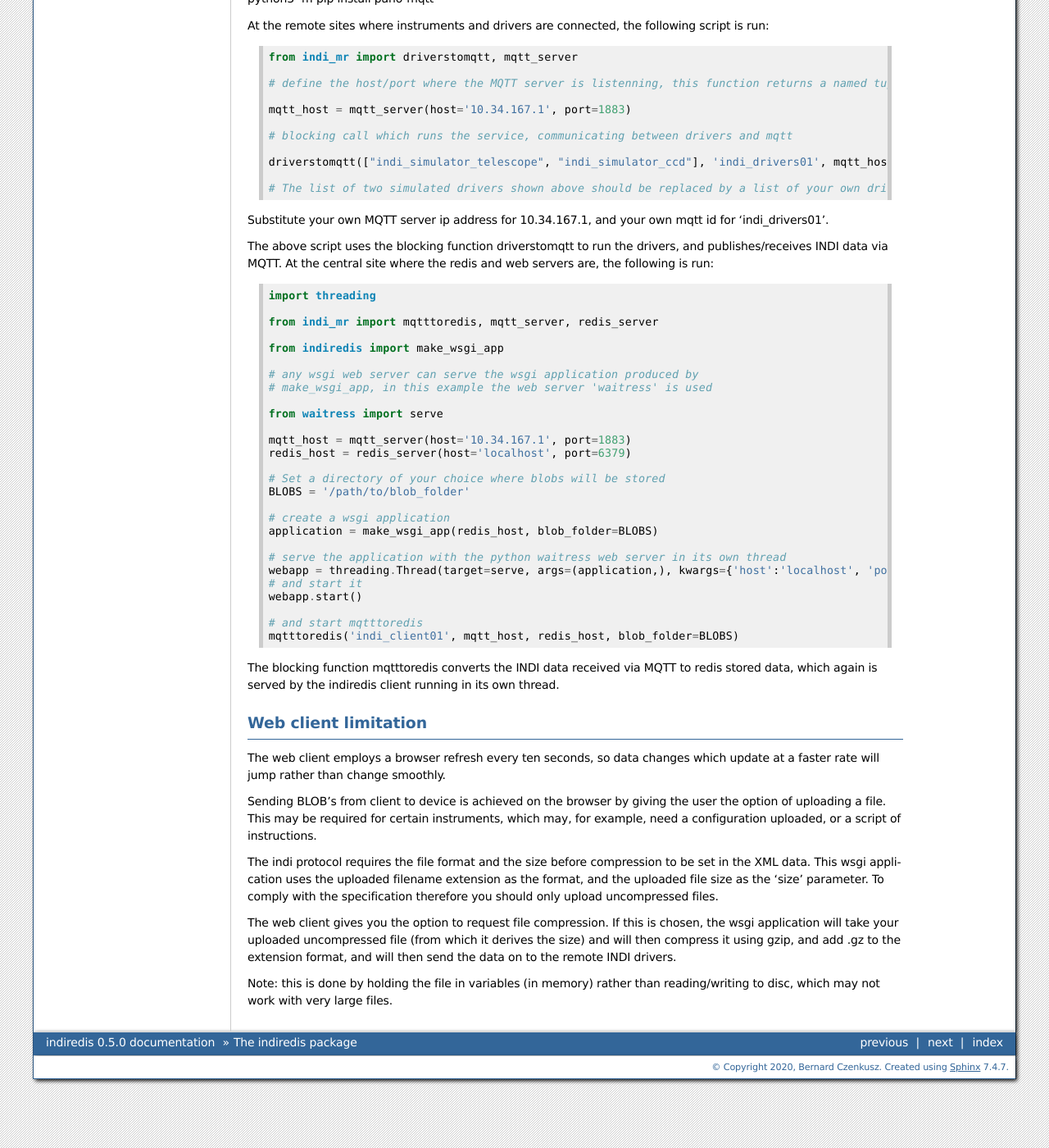
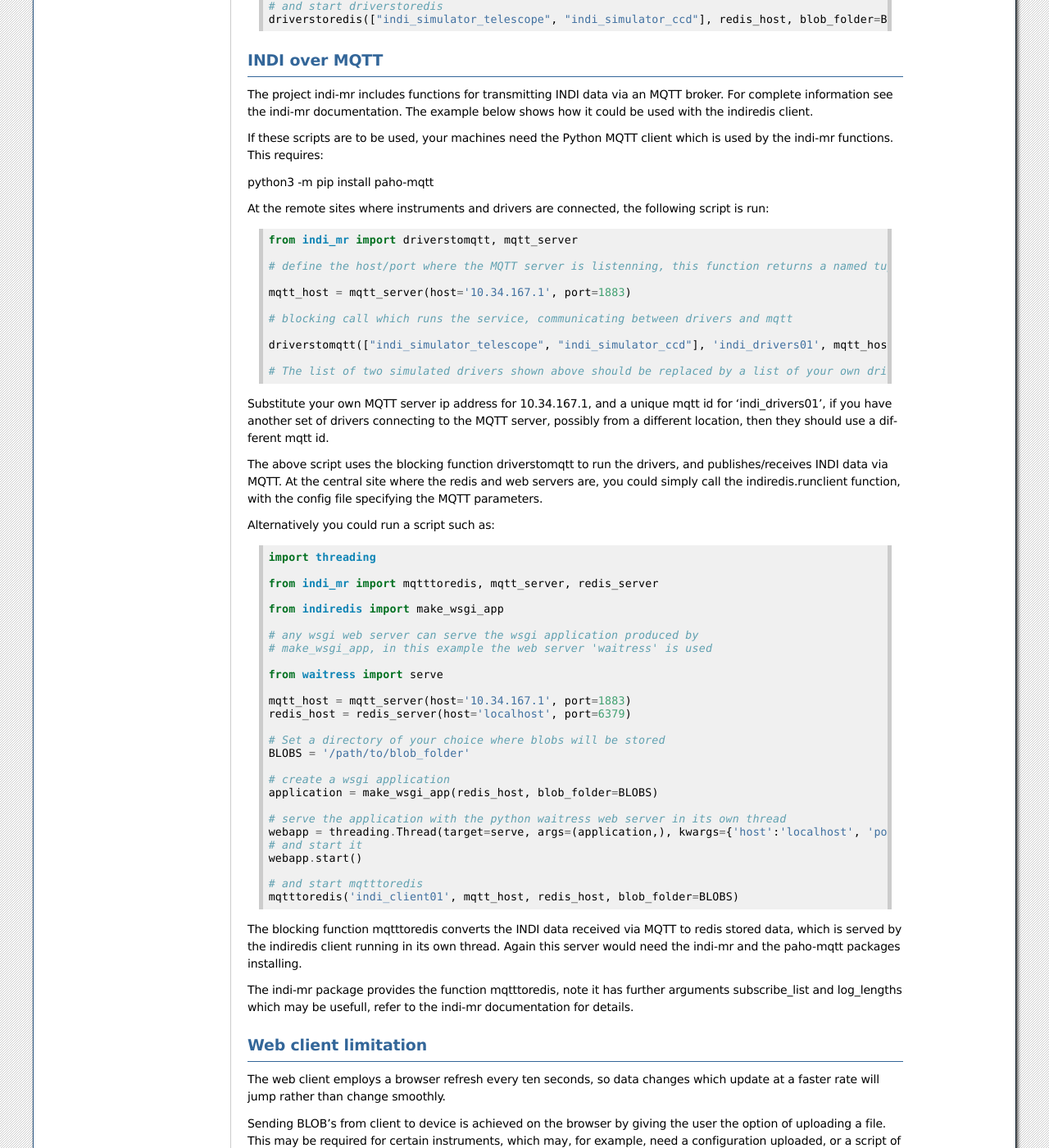
Before and after one commit to bernie-skipole/indi, a Sphinx documentation site: the page built from docs/source/usage/functions.rst, in a window 1280 px wide and 1400 px high, scrolled down 4613 px. Shown: the whole window at 82% size. Built offline with Sphinx 7.4.7, drawn with Linux system fonts in a browser that asks for light colours; some of the changed text lies outside the part shown.

Commit message:
further doc changes

```diff
--- a/docs/source/usage/functions.rst
+++ b/docs/source/usage/functions.rst
@@ -81,10 +81,24 @@
     host = localhost
     port = 8000
 
+    # only one of the following [INDI], [MQTT] or [DRIVERS] should
+    # be given. They are mutually exclusive.
+
     [INDI]
     # indi server host and port
     ihost = localhost
     iport = 7624
+
+    # [MQTT]
+    # mqtt server host, port and client id
+    # mhost = localhost
+    # mport = 1883
+    # mqtt_id = indi_client01
+
+    # [DRIVERS]
+    # a list of drivers, for example
+    # indi_simulator_telescope
+    # indi_simulator_ccd
 
     [REDIS]
     # redis server host and port
@@ -134,8 +148,8 @@
 .. autofunction:: indiredis.make_wsgi_app
 
 
-make_wsgi_app can be used if you want run your own web server in your own script, further examples are
-given below which can be adapted to your own system
+make_wsgi_app can be used if you want to run your own web server in your own script, further examples are
+given below which can be adapted to your own system.
 
 Open three terminals.
 
@@ -276,10 +290,15 @@
 
     # The list of two simulated drivers shown above should be replaced by a list of your own drivers.
 
-Substitute your own MQTT server ip address for 10.34.167.1, and your own mqtt id for 'indi_drivers01'.
+Substitute your own MQTT server ip address for 10.34.167.1, and a unique mqtt id for 'indi_drivers01',
+if you have another set of drivers connecting to the MQTT server, possibly from a different location,
+then they should use a different mqtt id.
 
 The above script uses the blocking function driverstomqtt to run the drivers, and publishes/receives
-INDI data via MQTT. At the central site where the redis and web servers are, the following is run::
+INDI data via MQTT. At the central site where the redis and web servers are, you could simply call
+the indiredis.runclient function, with the config file specifying the MQTT parameters.
+
+Alternatively you could run a script such as::
 
 
     import threading
@@ -311,8 +330,12 @@
     mqtttoredis('indi_client01', mqtt_host, redis_host, blob_folder=BLOBS)
 
 
-The blocking function mqtttoredis converts the INDI data received via MQTT to redis stored data, which again
-is served by the indiredis client running in its own thread.
+The blocking function mqtttoredis converts the INDI data received via MQTT to redis stored data, which is
+served by the indiredis client running in its own thread. Again this server would need the indi-mr and the
+paho-mqtt packages installing.
+
+The indi-mr package provides the function mqtttoredis, note it has further arguments subscribe_list
+and log_lengths which may be usefull, refer to the indi-mr documentation for details.
 
 
 Web client limitation
--- a/indiredis/__init__.py
+++ b/indiredis/__init__.py
@@ -21,7 +21,7 @@
 
 from waitress import serve
 
-from skipole import WSGIApplication, use_submit_list, skis, ServeFile
+from skipole import WSGIApplication, use_submit_list, skis, ServeFile, set_debug
 
 from indi_mr import tools, inditoredis, indi_server, redis_server, mqtttoredis, mqtt_server, driverstoredis
 
@@ -184,6 +184,8 @@
 
     skis_application = skis.makeapp()
     application.add_project(skis_application, url=skisurl)
+
+    #set_debug(True)
 
     return application
 
@@ -440,7 +442,7 @@
         hashedpasswordkey = 'hashedpassword'
     else:
         hashedpassword = None
-        hashedpasswordkey = '# hashedpassword'
+        hashedpasswordkey = '# hashedpassword ='
 
 
     config = configparser.ConfigParser(allow_no_value=True)
```
Also changed, not shown: README.md (+10 -6 lines), docs/source/usage/introduction.rst (+7 -5 lines).
